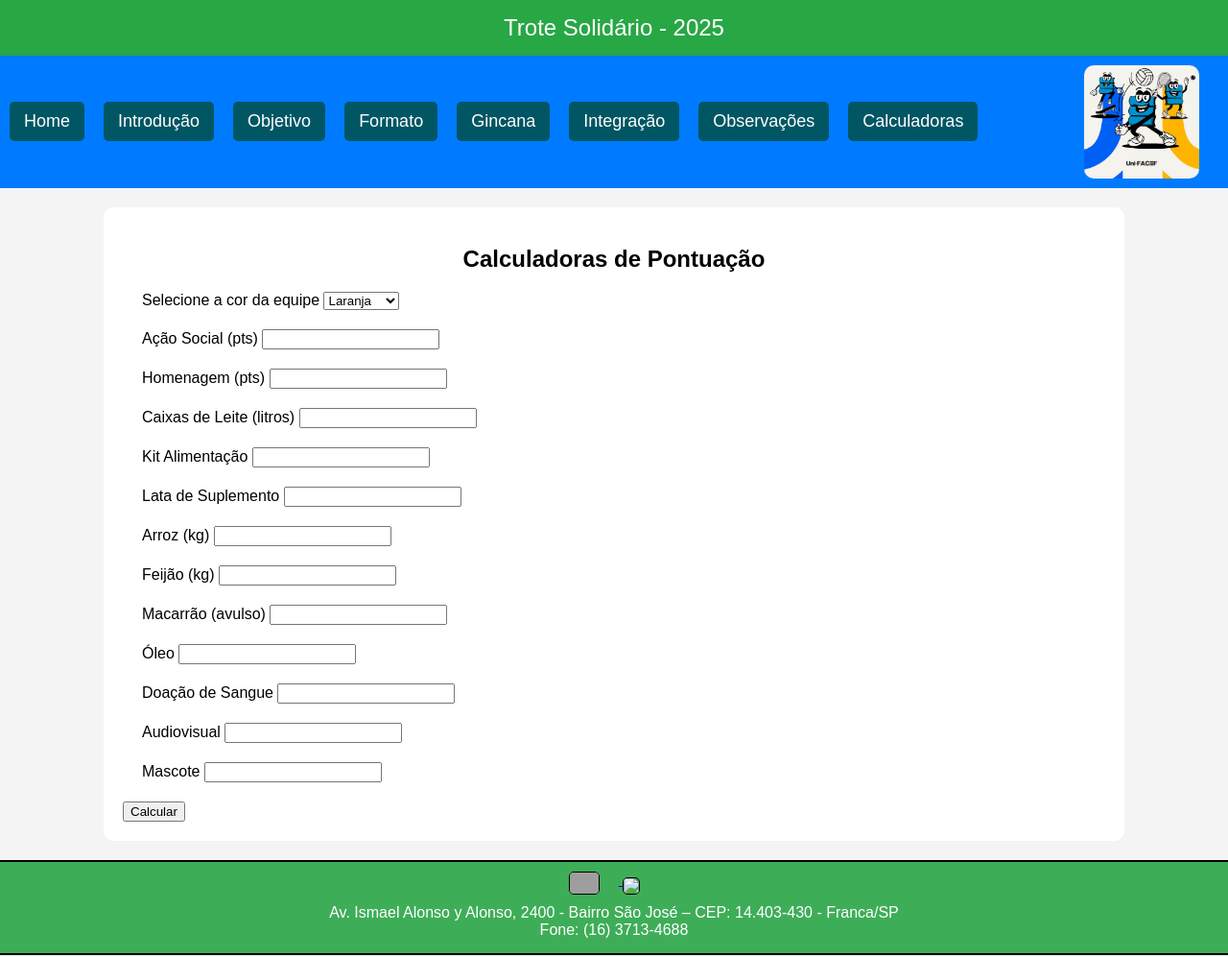
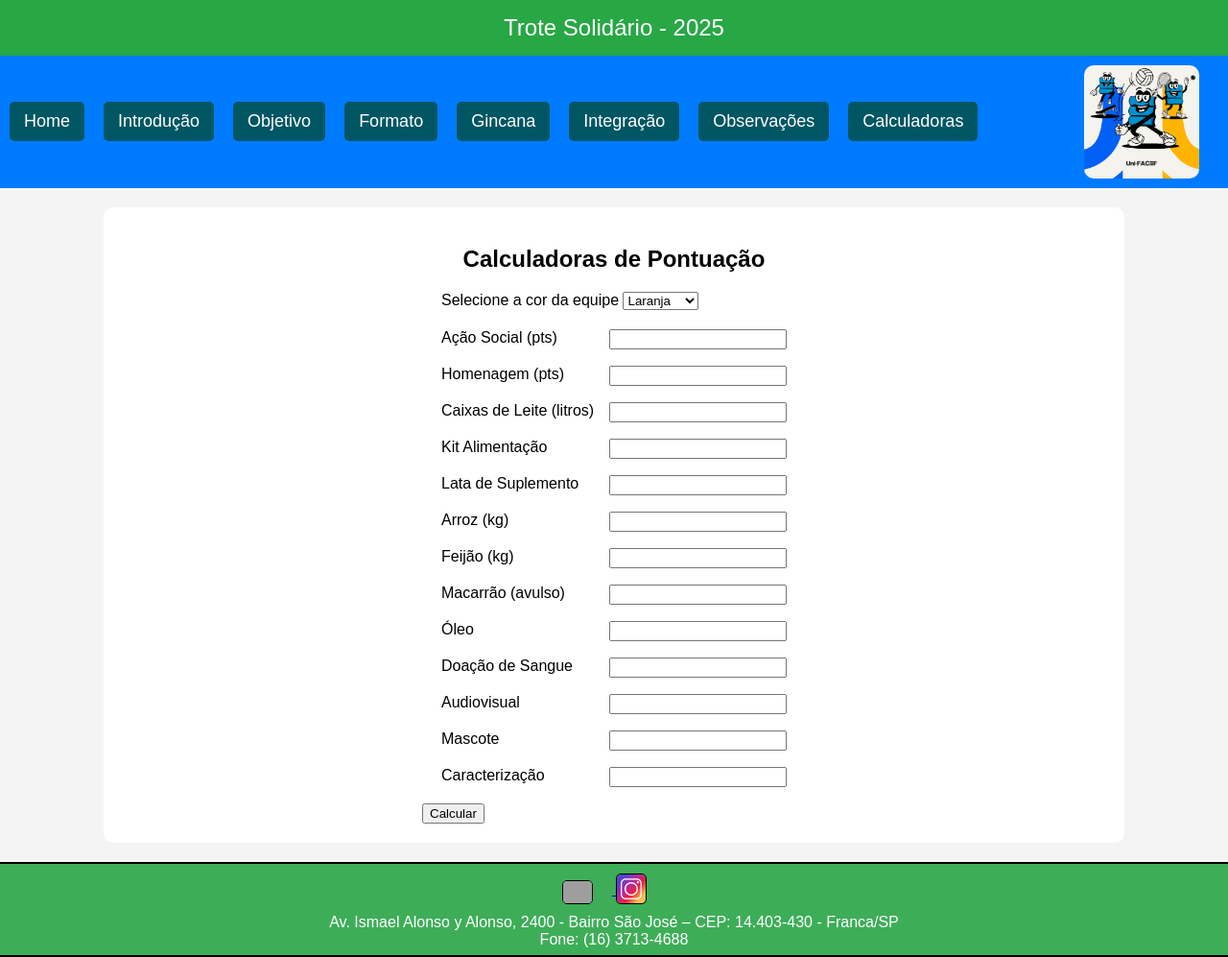
Before and after one commit to Lalamarantes/progcomp1, a plain HTML site: page trote/calculadora.html in a window 1280 px wide. Shown: the whole page at 96% size. Drawn offline with Linux system fonts and the light colour scheme; grey boxes are pictures that could not be loaded.

Commit message:
correções

```diff
--- a/trote/calculadora.html
+++ b/trote/calculadora.html
@@ -27,6 +27,7 @@
     </nav>
     <div class="container">
       <h2>Calculadoras de Pontuação</h2>
+      <div class="alinhamento">
       <form>
         <div class="campos">
           <label>Selecione a cor da equipe</label>
@@ -86,11 +87,16 @@
           <label>Mascote</label>
           <input type="number" id="mascote" />
         </div>
+        <div class="campos">
+          <label>Caracterização</label>
+          <input type="text" id="caracterizacao">
+        </div>
         <div>
           <button type="button" onclick="calcular()">Calcular</button>
           <label id="soma"></label>
         </div>
       </form>
+    </div>
     </div>
     <footer>
       <div class="footer">
@@ -99,7 +105,7 @@
                   <img src="https://www.unifacef.com.br/wp-content/uploads/2016/02/cropped-unifacef-192x192.png">
               </a>
               <a href="https://www.instagram.com/unifacef/" target="_blank">
-                  <img src="./images/instagram-icon.png">
+                  <img src="/img/instagram-icon.png">
               </a>
           </div>
           <p>Av. Ismael Alonso y Alonso, 2400 - Bairro São José – CEP: 14.403-430 - Franca/SP
--- a/trote/css/style.css
+++ b/trote/css/style.css
@@ -109,6 +109,15 @@ table {
   background-color: lightgoldenrodyellow;
 }
 
+.alinhamento {
+  width: 400px;
+  margin: 0 auto;
+}
+
+.alinhamento input {
+  float: right;
+}
+
 .footerfix {
   border-top: 2px solid black;
   border-bottom: 2px solid black;
--- a/trote/js/scripts.js
+++ b/trote/js/scripts.js
@@ -118,5 +118,7 @@ function calcular() {
   soma += 0.5 * Number(macarrao);
   let oleo = document.getElementById("oleo").value;
   soma += Number(oleo);
+  let caracterizacao = document.getElementById("caracterizacao").value;
+  soma += Number(caracterizacao);
   document.getElementById("soma").innerHTML = soma.toFixed(2);
 }
```
Also changed, not shown: index.html (+1 -1 lines), trote/formatos.html (+1 -1 lines), trote/gincana.html (+5 -5 lines), trote/integracao.html (+1 -1 lines), trote/introducao.html (+1 -1 lines), trote/observacoes.html (+1 -1 lines).
